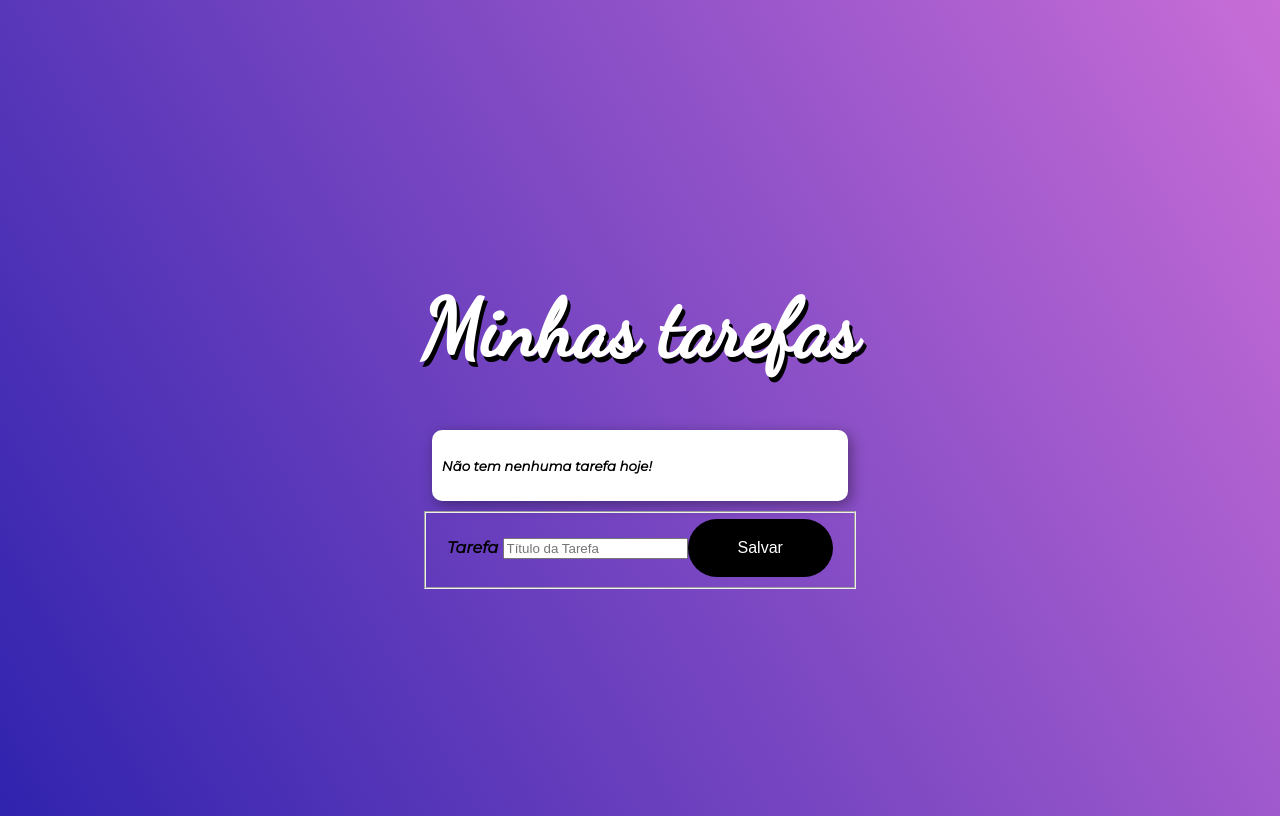
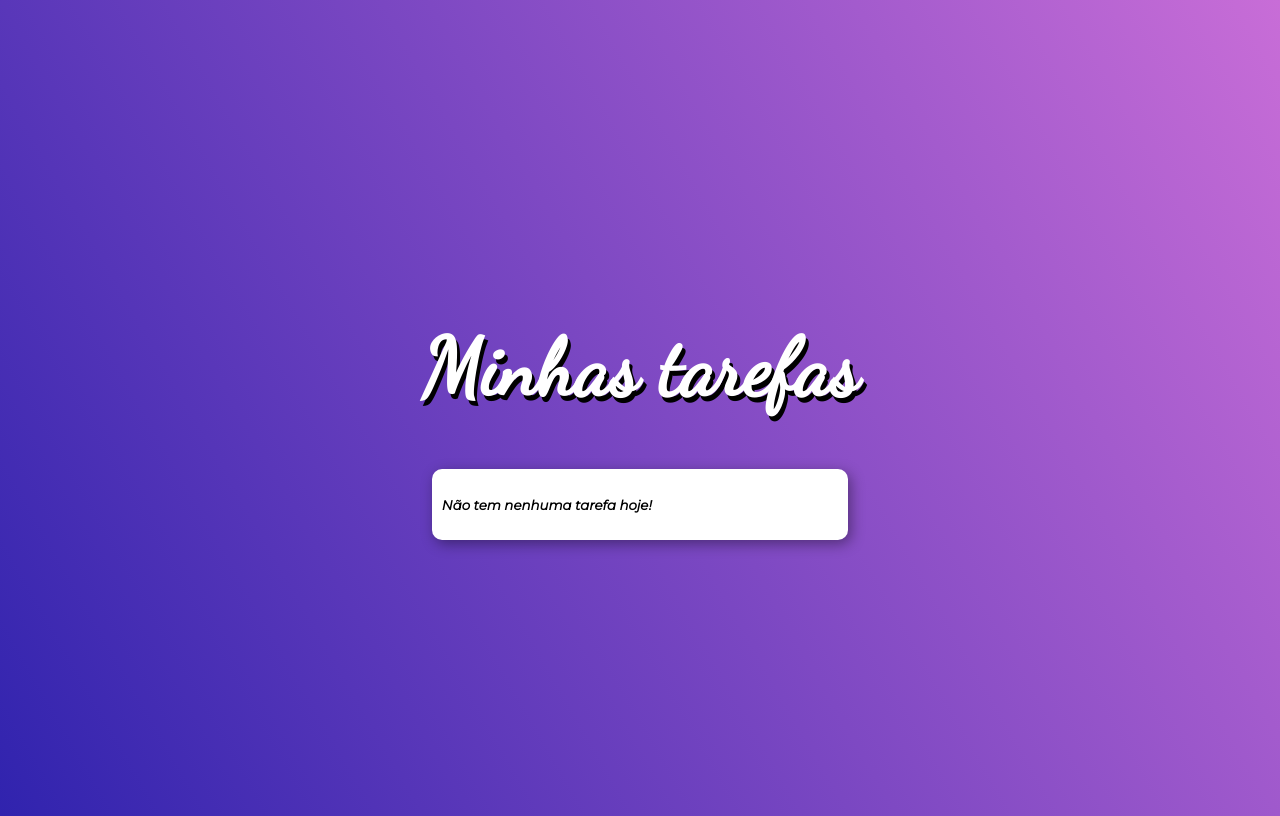
Before and after one commit to BrenoRev/BrenoRev.github.io, an Angular app: page / in a window 1280 px wide. Built offline with nearby package versions, Linux system fonts and the light colour scheme.

Commit message:
Adiocinando animações no html

```diff
--- a/src/app/app.component.html
+++ b/src/app/app.component.html
@@ -1,4 +1,4 @@
-<h1 class="title">{{title}}</h1>
+<h1 class="title animate__animated animate__bounce">{{title}}</h1>
 <ul>
   <p *ngIf="todos.length===0"><small>Não tem nenhuma tarefa hoje!</small></p>
   <li *ngFor="let todo of todos">
@@ -9,6 +9,7 @@
   </li>
 </ul>
 
+<div id="modal" *ngIf="mode=='add'" class="animated flipInX">
 <form [formGroup]="form">
   <fieldset>
     <label>Tarefa </label>
@@ -20,3 +21,4 @@
     <small *ngIf="form.controls.title.invalid && !form.controls.title.pristine">Este campo deve conter entre 5 a 60 caracteres</small>
   </fieldset>
 </form>
+</div>
--- a/src/app/app.component.ts
+++ b/src/app/app.component.ts
@@ -8,7 +8,7 @@ import { Todo } from 'src/models/todo.model';
   styleUrls: ['./app.component.css']
 })
 export class AppComponent {
-
+  public mode = 'list';
   public todos: Todo[] = [];
   public title: String = "Minhas tarefas";
   public form!: FormGroup;
```
